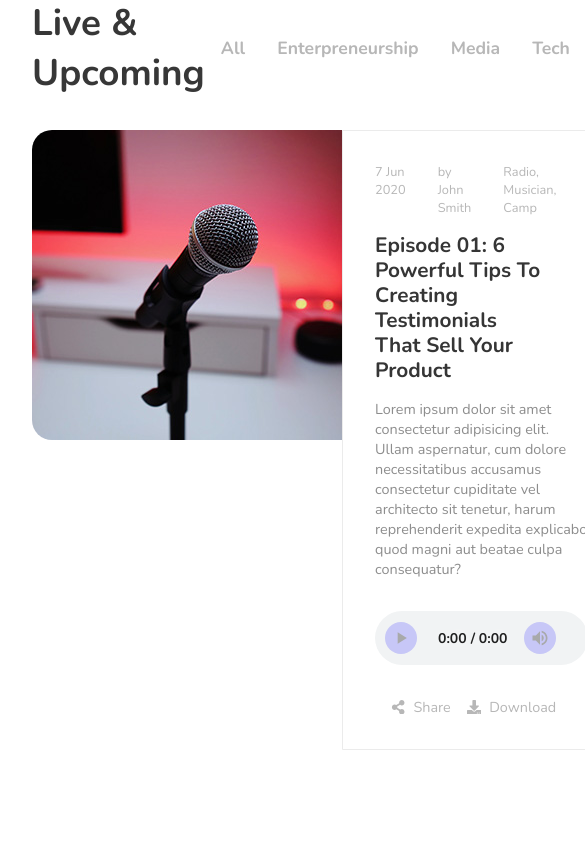
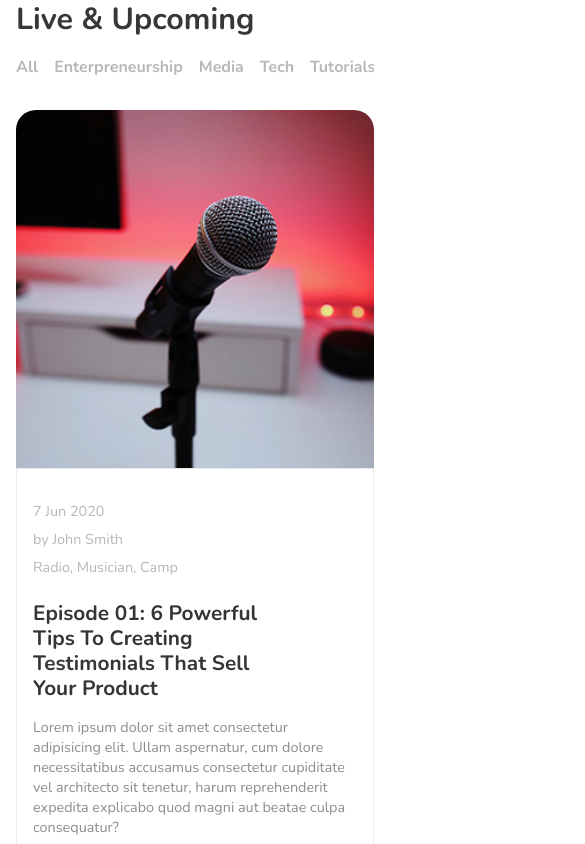
Before and after one commit to zacharymillerm/ultrapod, a React (Create React App) app: page / in a window 390 px wide. Shown: the part 1460-2304 px from the top of the page, 585 px wide, since content can reach past the window. Built offline with nearby package versions, Linux system fonts and the light colour scheme; the HTML template or start-up script is replaced by a standard one.

Commit message:
Added responsiveness for podcasts card

```diff
--- a/src/App.css
+++ b/src/App.css
@@ -19,35 +19,40 @@
 
 .nav.active {
 	display: flex;
-    position: fixed;
-    top: 0;
-    left: 0;
+	position: fixed;
+	top: 0;
+	left: 0;
 }
 
-.header-icon{
+.header-icon {
 	font-size: 1.5rem;
 	margin-right: 0.3rem;
 }
 
-.audio-book{
+.audio-book {
 	width: 60%;
 }
 
-.white{
+.white {
 	color: #fff;
 }
 
-.grey{
+.grey {
 	color: #b7b7b7;
 }
 
-@media screen and (max-width: 650px ) {
-	.audio-book{
+@media screen and (max-width: 650px) {
+	.audio-book {
 		width: 100%;
 	}
 
-	.header-icon{
-		color: #6763FD;
+	.header-icon {
+		color: #6763fd;
+	}
+
+	audio::-webkit-media-controls-time-remaining-display,
+	audio::-webkit-media-controls-current-time-display {
+		font-size: 90%;
 	}
 }
 
@@ -60,21 +65,18 @@ audio::-webkit-media-controls-enclosure{
 } */
 
 audio::-webkit-media-controls-play-button,
-audio::-webkit-media-controls-mute-button{
-	background-color: #6763FD;
+audio::-webkit-media-controls-mute-button {
+	background-color: #6763fd;
 	border-radius: 50%;
-	margin-right: 1rem;
+	margin-right: 0.5rem;
 }
 
 audio::-webkit-media-controls-time-remaining-display,
-audio::-webkit-media-controls-current-time-display{
-	/* color: #fff; */
-	/* font-size: 1rem; */
+audio::-webkit-media-controls-current-time-display {
 	font-family: "Nunito", sans-serif;
 	font-weight: 700;
 }
 
-
 /* audio::-webkit-media-controls-mute-button{
 	background-color: #fff;
 } */
--- a/src/components/Home/Upcoming.js
+++ b/src/components/Home/Upcoming.js
@@ -1,35 +1,65 @@
 import React from "react";
 import { Link } from "react-router-dom";
-import styled from "styled-components"
+import styled from "styled-components";
 import UpcomingCard from "./UpcomingCard";
+import { screens } from "../../data/Screens";
 
 // Styles
 const UpcomingContainer = styled.div`
 	padding: 5rem 2rem;
-`
+	@media ${screens.tabletS} {
+		padding: 5rem 1rem;
+	}
+`;
 const UpcomingHeader = styled.div`
 	display: flex;
 	flex-direction: row;
 	justify-content: space-between;
 	align-items: center;
 	margin-bottom: 2rem;
-`
+	width: 100%;
+	@media ${screens.tabletS} {
+		flex-direction: column;
+		align-items: flex-start;
+	}
+`;
 const HeaderText = styled.p`
 	font-size: 2.3rem;
 	font-weight: 700;
 	color: #373737;
-`
-const HeaderLinks = styled.div``
+	@media ${screens.laptopS} {
+		font-size: 1.9rem;
+	}
+	@media ${screens.tabletS} {
+		margin-bottom: 1rem;
+	}
+`;
+const HeaderLinksBox = styled.div`
+	@media ${screens.tabletS} {
+		overflow: hidden;
+		overflow-x: auto;
+		width: 100%;
+		white-space: nowrap;
+		&::-webkit-scrollbar {
+			display: none;
+		}
+	}
+`;
+const HeaderLinks = styled.div``;
 const HeaderLink = styled(Link)`
 	font-size: 1.1rem;
 	margin: 0 1rem;
 	text-decoration: none;
 	color: #b7b7b7;
 	font-weight: 700;
-`
-const UpcomingCards = styled.div`
-
-`
+	word-wrap: break-word;
+	@media ${screens.laptopS} {
+		font-size: 1rem;
+		margin-right: 1rem;
+		margin-left: 0;
+	}
+`;
+const UpcomingCards = styled.div``;
 
 const Upcoming = () => {
 	return (
@@ -37,6 +67,7 @@ const Upcoming = () => {
 			<UpcomingContainer>
 				<UpcomingHeader>
 					<HeaderText>Live & Upcoming</HeaderText>
+					<HeaderLinksBox>
 						<HeaderLinks>
 							<HeaderLink to='/'>All</HeaderLink>
 							<HeaderLink to='/'>Enterpreneurship</HeaderLink>
@@ -44,6 +75,7 @@ const Upcoming = () => {
 							<HeaderLink to='/'>Tech</HeaderLink>
 							<HeaderLink to='/'>Tutorials</HeaderLink>
 						</HeaderLinks>
+					</HeaderLinksBox>
 				</UpcomingHeader>
 				<UpcomingCards>
 					<UpcomingCard />
--- a/src/components/Home/UpcomingCard.js
+++ b/src/components/Home/UpcomingCard.js
@@ -1,36 +1,52 @@
 import React from "react";
 import { UpcomingData } from "../../data/UpcomingData";
 import Audio from "../Audio";
-import styled from "styled-components"
+import styled from "styled-components";
+import { screens } from "../../data/Screens";
 
 // Styles
 const UpcomingCardContainer = styled.div`
 	display: flex;
-    /* border-radius: 4px;
-    border: 1px solid #373737; */
-`
+    margin-bottom: 1rem;
+	@media ${screens.laptopS} {
+		flex-direction: column;
+	}
+`;
 const CardImage = styled.img`
 	height: 100%;
-    border-top-left-radius: 20px;
-    border-bottom-left-radius: 20px;
-`
+    width: auto;
+	border-radius: 20px 0 0 20px;
+	@media ${screens.laptopS} {
+		border-radius: 20px 20px 0 0;
+	}
+`;
 const CardContent = styled.div`
 	padding: 2rem;
 	border: 1px solid #ebebeb;
-    border-top-right-radius: 20px;
-    border-bottom-right-radius: 20px;
-`
+	border-radius: 0 20px 20px 0;
+    @media ${screens.laptopS} {
+		border-radius: 0 0 20px 20px;
+        padding: 2rem 1rem;
+	}
+`;
 const CardDetails = styled.div`
 	display: flex;
 	flex-direction: row;
 	margin-bottom: 1rem;
-`
+    @media ${screens.tabletS} {
+        flex-direction: column;
+    }
+`;
 const CardDetail = styled.div`
 	margin-right: 2rem;
-    font-size: 80%;
+	font-size: 90%;
 	color: #b7b7b7;
-`
-const DetailText = styled.p``
+    @media ${screens.tabletS} {
+        margin-bottom: .5rem;
+        margin-right: 0;
+    }
+`;
+const DetailText = styled.p``;
 const CardHeader = styled.p`
 	font-size: 1.3rem;
 	color: #353535;
@@ -39,20 +55,17 @@ const CardHeader = styled.p`
 	line-height: 1.2;
 	margin-bottom: 1rem;
 	text-transform: capitalize;
-`
+`;
 const CardDesc = styled.p`
 	font-size: 90%;
 	margin-bottom: 2rem;
 	color: #8d8d8d;
-`
+`;
 
 const UpcomingCard = () => {
-	return (
-        UpcomingData.map((data) => (
+	return UpcomingData.map((data) => (
 		<UpcomingCardContainer>
 			<CardImage src={data.image} alt={data.name} />
-				{/* <img src={data.image} alt={data.name} /> */}
-			{/* </CardImage> */}
 			<CardContent>
 				<CardDetails>
 					<CardDetail>
@@ -70,7 +83,7 @@ const UpcomingCard = () => {
 				<Audio music={data.music} color='grey' />
 			</CardContent>
 		</UpcomingCardContainer>
-	)));
+	));
 };
 
 export default UpcomingCard;
--- a/src/data/UpcomingData.js
+++ b/src/data/UpcomingData.js
@@ -18,4 +18,34 @@ export const UpcomingData = [
         name: '01',
         music: Music1
     },
+    {
+        date: '10 Jun 2020',
+        artist: 'by Carl Jones',
+        genre: 'Radio, Musician, Camp',
+        title: 'Episode 02: 6 Powerful tips to creating testimonials that sell your product',
+        desc: 'Lorem ipsum dolor sit amet consectetur adipisicing elit. Ullam aspernatur, cum dolore necessitatibus accusamus consectetur cupiditate vel architecto sit tenetur, harum reprehenderit expedita explicabo quod magni aut beatae culpa consequatur?',
+        image: Image2,
+        name: '02',
+        music: Music2
+    },
+    {
+        date: '7 Jul 2020',
+        artist: 'by Sam Smith',
+        genre: 'Radio, Musician, Camp',
+        title: 'Episode 03: 6 Powerful tips to creating testimonials that sell your product',
+        desc: 'Lorem ipsum dolor sit amet consectetur adipisicing elit. Ullam aspernatur, cum dolore necessitatibus accusamus consectetur cupiditate vel architecto sit tenetur, harum reprehenderit expedita explicabo quod magni aut beatae culpa consequatur?',
+        image: Image3,
+        name: '03',
+        music: Music3
+    },
+    {
+        date: '20 Jul 2020',
+        artist: 'by Greg Peeler',
+        genre: 'Radio, Musician, Camp',
+        title: 'Episode 01: 6 Powerful tips to creating testimonials that sell your product',
+        desc: 'Lorem ipsum dolor sit amet consectetur adipisicing elit. Ullam aspernatur, cum dolore necessitatibus accusamus consectetur cupiditate vel architecto sit tenetur, harum reprehenderit expedita explicabo quod magni aut beatae culpa consequatur?',
+        image: Image4,
+        name: '04',
+        music: Music4
+    },
 ]
```
Lines whose indentation alone changed are shown as unchanged.
